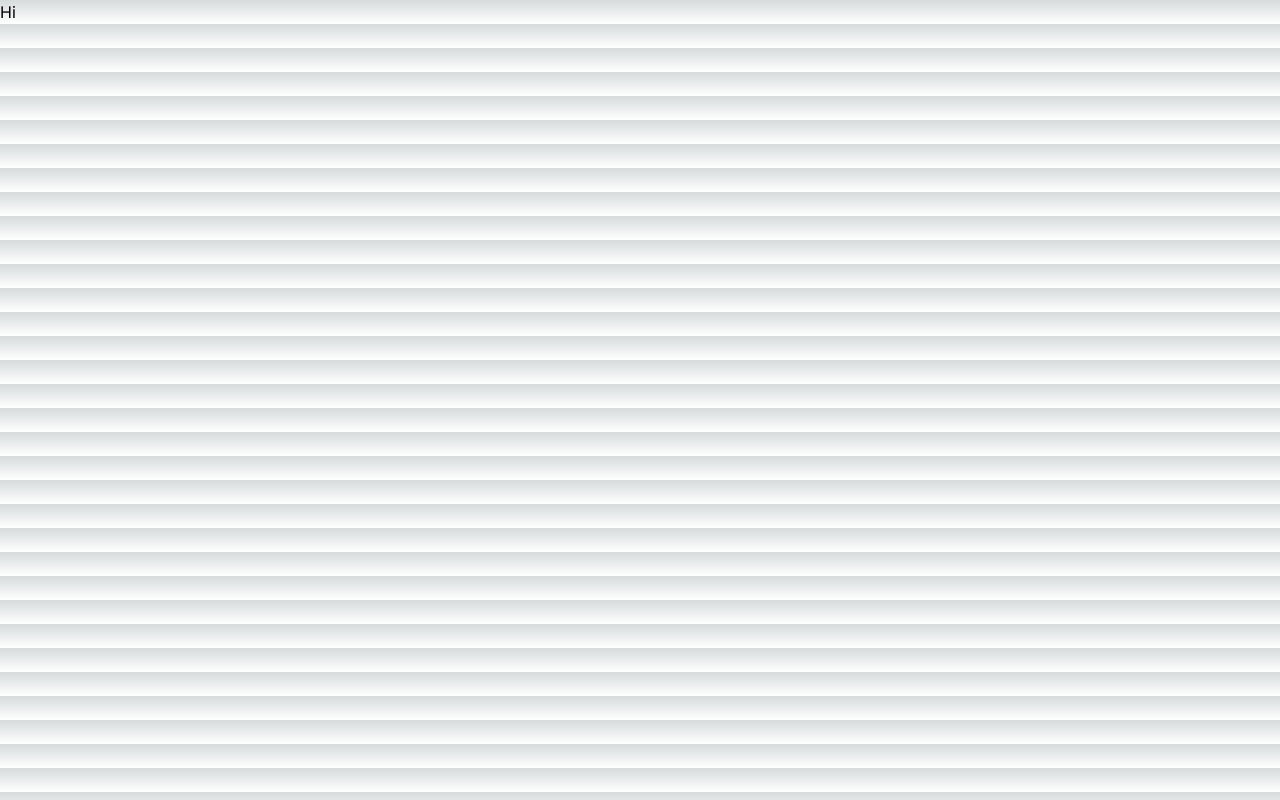
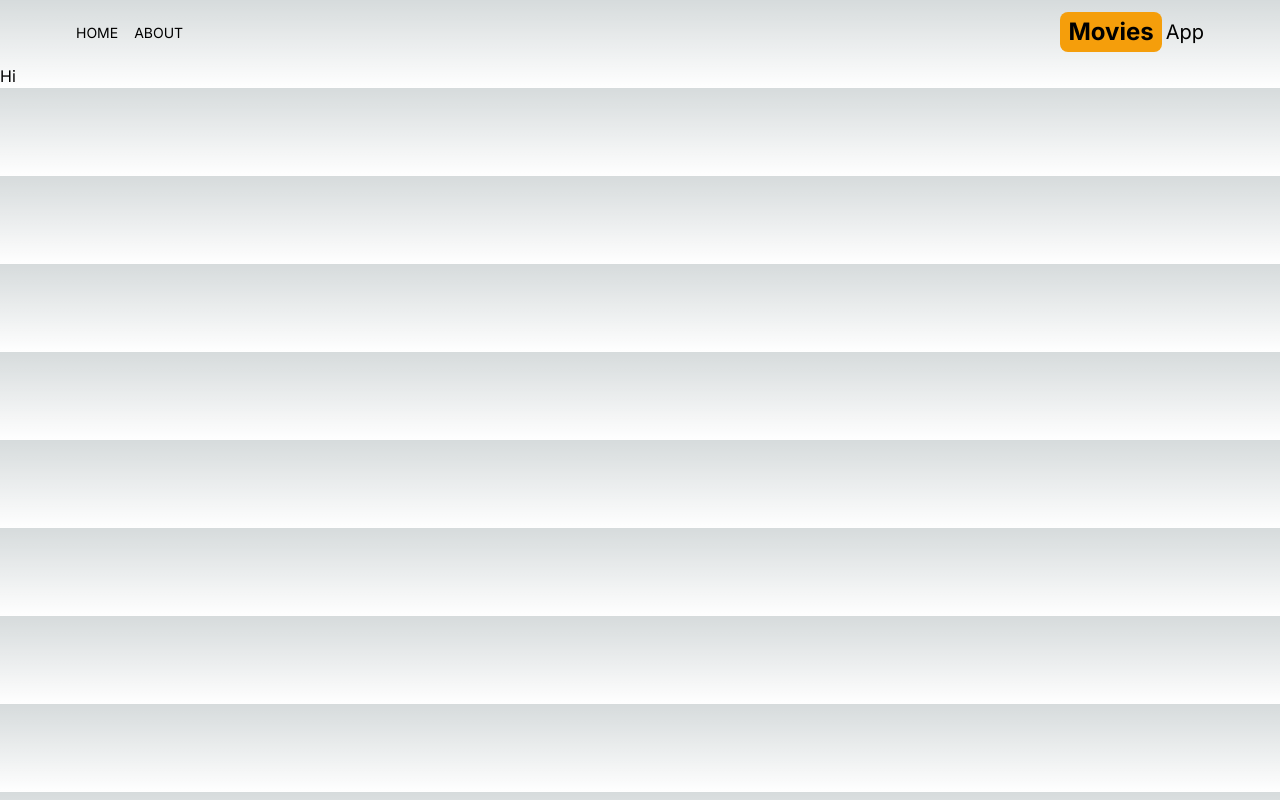
Before and after one commit to yasmen-ahmed/Movies-App, a Next.js app: page / in a window 1280 px wide. Built offline with nearby package versions, Linux system fonts and the light colour scheme.

Commit message:
add header

```diff
--- a/src/app/layout.js
+++ b/src/app/layout.js
@@ -1,5 +1,6 @@
 import { Inter } from "next/font/google";
 import "./globals.css";
+import Header from "@/components/Header";
 
 const inter = Inter({ subsets: ["latin"] });
 
@@ -11,7 +12,9 @@ export const metadata = {
 export default function RootLayout({ children }) {
   return (
     <html lang="en">
-      <body className={inter.className}>{children}</body>
+      <body className={inter.className}>
+        <Header/>
+        {children}</body>
     </html>
   );
 }
--- /dev/null
+++ b/src/components/Header.jsx
@@ -0,0 +1,20 @@
+import React from 'react'
+import MenuItem from './MenuItem'
+import {AiFillHome} from 'react-icons/ai'
+import {AiFillInfoCircle } from 'react-icons/ai'
+import Link from 'next/link'
+
+export default function Header() {
+  return (
+    <div className='flex justify-between items-center p-3 max-w-6xl mx-auto'>
+        <div className='flex gap-4'>
+            <MenuItem title="Home" address="/" Icon={AiFillHome}/>
+            <MenuItem title="About" address="/about" Icon={AiFillInfoCircle }/>
+        </div>
+        <Link href={'/'} className='flex gap-1 items-center'>
+            <span className='text-2xl font-bold bg-amber-500 py-1 px-2 rounded-lg'>Movies</span>
+            <span className='text-xl hidden sm:inline'>App</span>
+        </Link>
+    </div>
+  )
+}
--- /dev/null
+++ b/src/components/MenuItem.jsx
@@ -0,0 +1,13 @@
+import React from 'react'
+import Link from 'next/link'
+
+export default function MenuItem({title,address,Icon}) {
+  return (
+
+        <Link  href={address} className='hover:text-amber-500'>
+        <Icon className="text-2xl sm:hidden"/>
+        <p className='uppercase hidden sm:inline text-sm'>{title}</p>
+        </Link>
+
+  )
+}
```
Also changed, not shown: package.json (+5 -4 lines), 1 other file (tests, documents, lock files or other folders).
